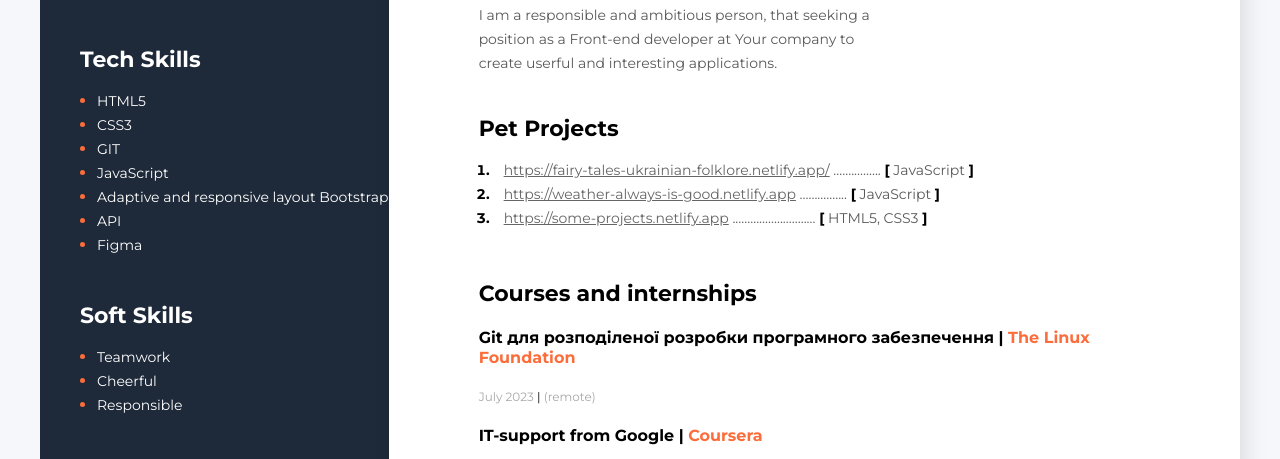
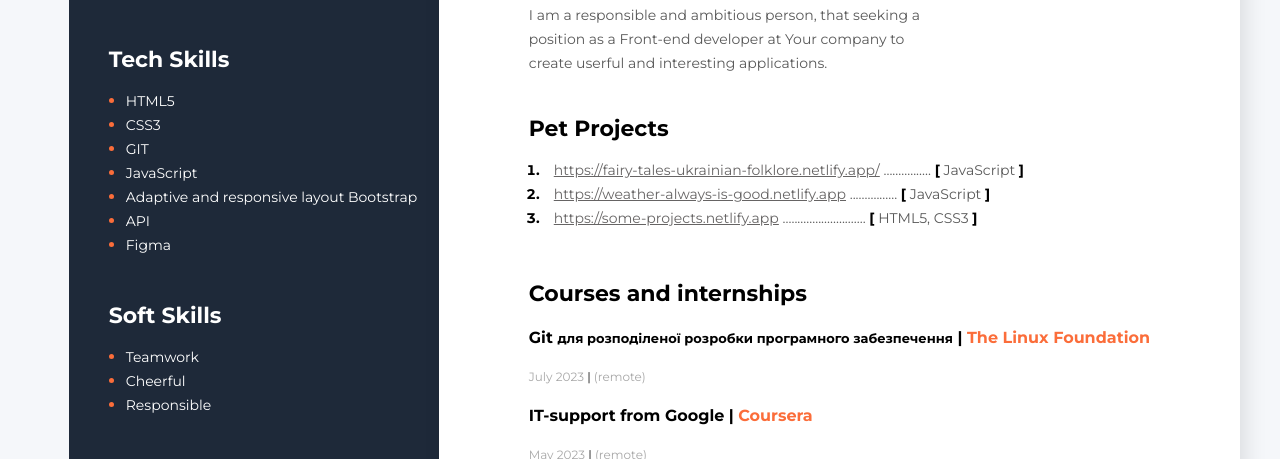
Before and after one commit to Khrystyna-Front-end/Portfolio, a plain HTML site: page index.html in a window 1280 px wide. Shown: the part 266-725 px from the top of the page. Drawn offline with Linux system fonts and the light colour scheme.

Commit message:
Update style.css

```diff
--- a/style.css
+++ b/style.css
@@ -102,6 +102,9 @@ body {
 .course-link {
   color: black;
   text-decoration: none;
+}
+.small {
+  font-size: 13px;
 }
 
 /* work styles */
```
